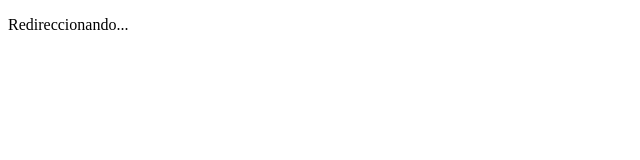
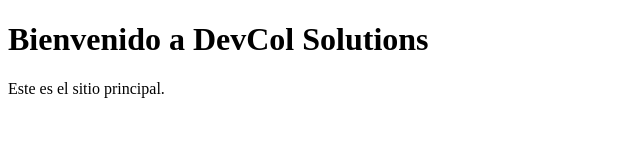
Before and after one commit to DevCOLSolutions/devcolsolutions, a plain HTML site: page index.html in a window 1280 px wide. Shown: the whole page, without its empty margins (0-640 px from the left). Drawn offline with Linux system fonts and the light colour scheme.

Commit message:
index printicpal con info de dev

```diff
--- a/index.html
+++ b/index.html
@@ -2,9 +2,12 @@
 <html lang="es">
 <head>
     <meta charset="UTF-8">
-    <title>Redireccionando...</title>
+    <meta name="viewport" content="width=device-width, initial-scale=1.0">
+    <title>DevCol Solutions</title>
+    <link rel="stylesheet" href="style.css">
 </head>
 <body>
-    <p>Redireccionando...</p>
+    <h1>Bienvenido a DevCol Solutions</h1>
+    <p>Este es el sitio principal.</p>
 </body>
 </html>
```
